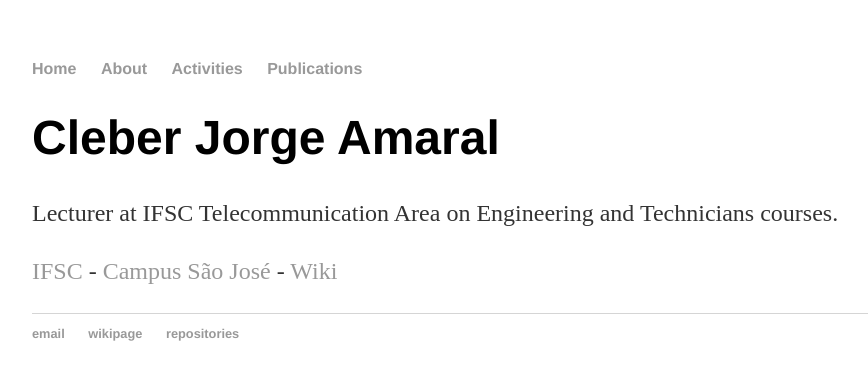
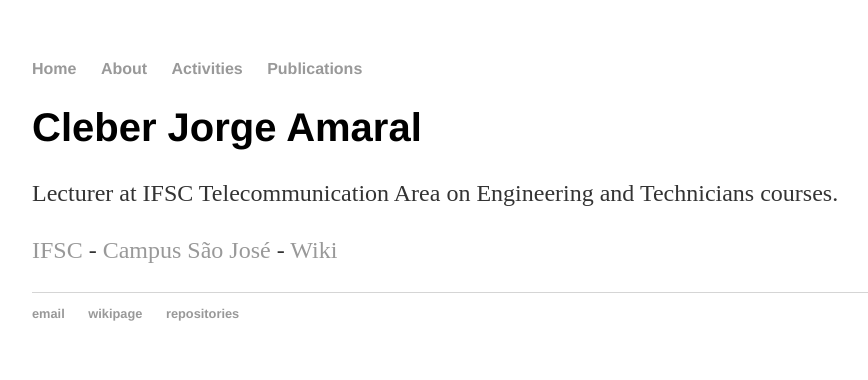
Before and after one commit to cleberjamaral/cleberjamaral.github.io, a Jekyll site: the page built from index.html, in a window 1280 px wide. Shown: the top 380 px of the page, without its empty margins (160-1028 px from the left). Built offline with Jekyll 4.4.1, drawn with Linux system fonts in a browser that asks for light colours.

Commit message:
Update main.css

```diff
--- a/css/main.css
+++ b/css/main.css
@@ -20,7 +20,7 @@ a:hover {
     text-decoration: underline;
 }
 h1 {
-    font-size: 3em;
+    font-size: 2.5em;
     font-family:'Helvetica', 'Arial', 'Sans-Serif';
 }
 p {
@@ -36,8 +36,10 @@ footer {
 ul.posts {
     margin: 20px auto 40px;
     font-size: 1.5em;
+    font-family:'Helvetica', 'Arial', 'Sans-Serif';
 }
 
 ul.posts li {
     list-style: none;
+    font-family:'Helvetica', 'Arial', 'Sans-Serif';
 }
```
